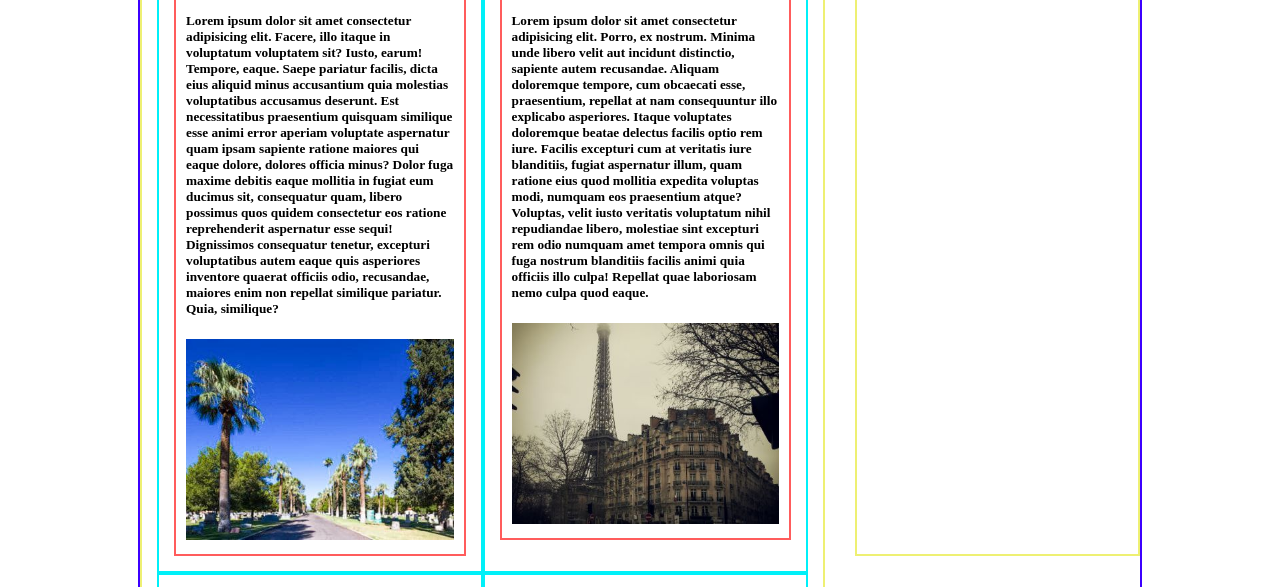
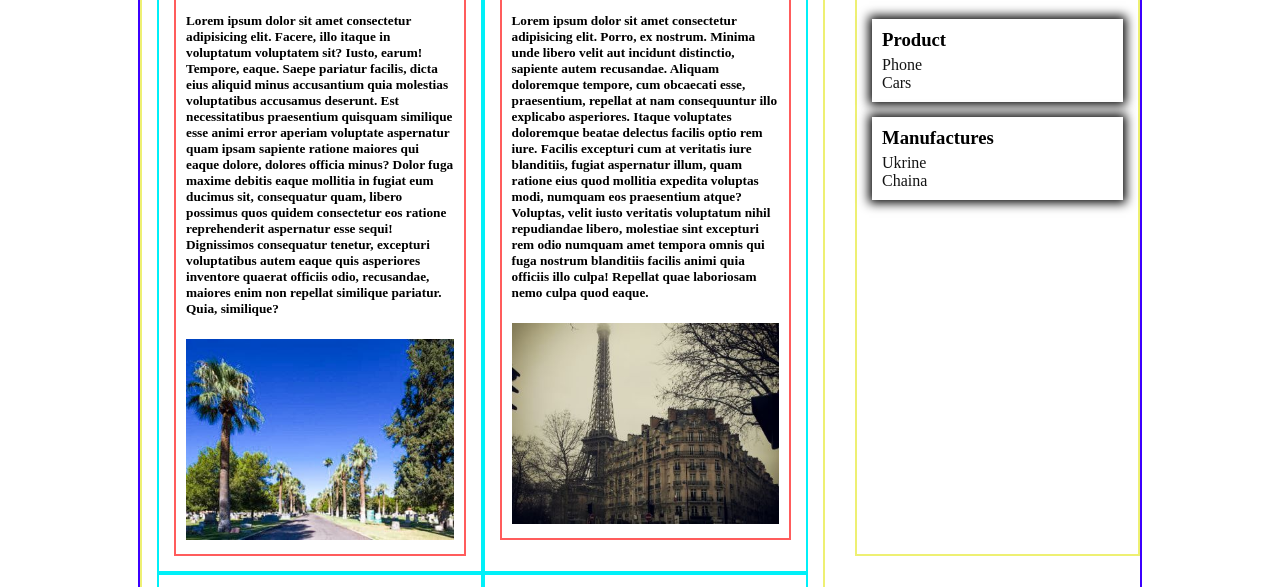
Before and after one commit to AleksandrDvortsov/skillUp, a plain HTML site: page index.html in a window 1280 px wide. Shown: the part 201-788 px from the top of the page. Drawn offline with Linux system fonts and the light colour scheme.

Commit message:
create sidebar

```diff
--- a/index.html
+++ b/index.html
@@ -68,6 +68,32 @@
             <div id="sidebar">
                 <div class="border">
                     <h1>sidebar</h1>
+                    <div class="list">
+                        <h3>Product</h3>
+                        <ul>
+                            <li>
+                                <a href="#">Phone</a>
+                            </li>
+                            <li>
+                                <a href="#">Cars</a>
+                            </li>
+                        </ul>
+                    </div>
+
+                    <div class="list">
+                         <h3>Manufactures</h3>
+                        <ul>
+                            <li>
+                                <a href="#">Ukrine</a>
+                            </li>
+                            <li>
+                                <a href="#">Chaina</a>
+                            </li>
+                        </ul>
+                    </div>
+
+
+
                 </div>
             </div>
         </div>
--- a/style.css
+++ b/style.css
@@ -136,6 +136,33 @@ header ul li a:hover{
     text-align: center;
 }
 
+.list {
+    box-shadow: 0 0 10px 3px black;
+    padding: 10px;
+    margin-bottom: 15px;
+}
+
+.list a {
+    text-decoration: none;
+    color: #141414;
+}
+.list h3 {
+    margin: 0 0 5px 0;
+}
+
+
+
+
+
+
+
+
+
+
+
+
+
+
 
 
 
```
